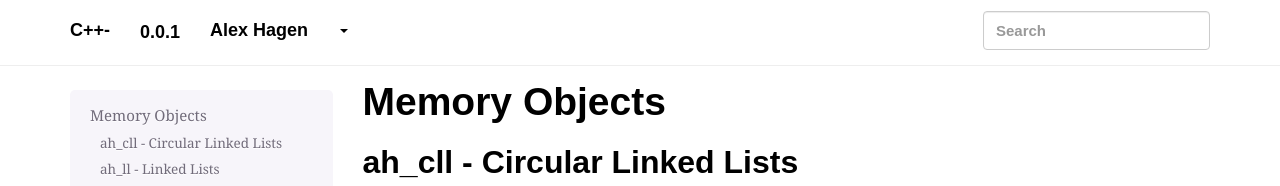
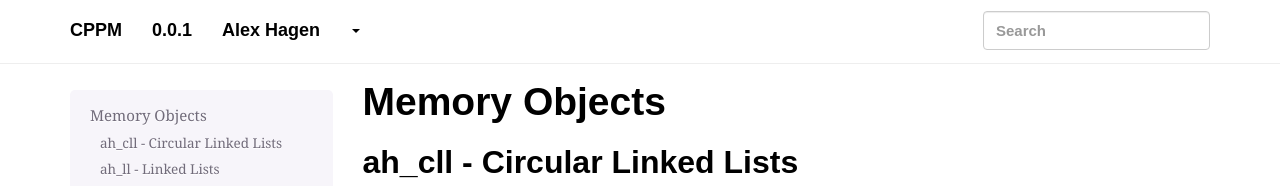
Before and after one commit to alexhagen/cppm, a Sphinx documentation site: the page built from docs/source/index.rst, in a window 1280 px wide. Shown: the top 186 px of the page. Built offline with Sphinx 7.4.7, drawn with Linux system fonts in a browser that asks for light colours; some web fonts are replaced; grey boxes are pictures that could not be loaded.

Commit message:
this layout style is working better with the version alignment

```diff
--- a/docs/source/_templates/layout.html
+++ b/docs/source/_templates/layout.html
@@ -30,5 +30,8 @@
     display:inline-block;
     float: right;
   }
+  span.navbar-version {
+    margin-top: 18px;
+  }
   </style>
 {% endblock %}
--- a/docs/source/conf.py
+++ b/docs/source/conf.py
@@ -54,7 +54,7 @@
 master_doc = 'index'
 
 # General information about the project.
-project = u'C++-'
+project = u'cppm'
 copyright = u'2017, Alex Hagen'
 author = u'Alex Hagen'
 
@@ -167,7 +167,7 @@
 # (source start file, target name, title,
 #  author, documentclass [howto, manual, or own class]).
 latex_documents = [
-    (master_doc, 'C-.tex', u'C++- Documentation',
+    (master_doc, 'cppm.tex', u'C++- Documentation',
      u'Alex Hagen', 'manual'),
 ]
 
@@ -177,7 +177,7 @@
 # One entry per manual page. List of tuples
 # (source start file, name, description, authors, manual section).
 man_pages = [
-    (master_doc, 'c-', u'C++- Documentation',
+    (master_doc, 'c-', u'cppm Documentation',
      [author], 1)
 ]
 
@@ -188,7 +188,7 @@
 # (source start file, target name, title, author,
 #  dir menu entry, description, category)
 texinfo_documents = [
-    (master_doc, 'C-', u'C++- Documentation',
+    (master_doc, 'C-', u'cppm Documentation',
      author, 'C-', 'One line description of project.',
      'Miscellaneous'),
 ]
```
